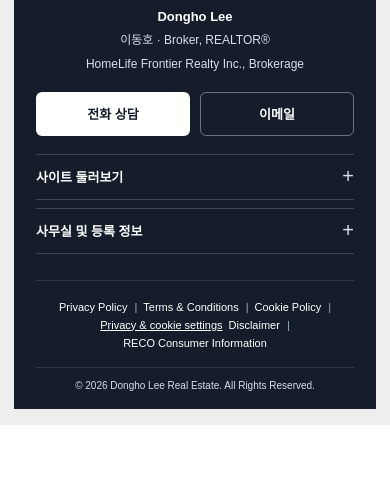
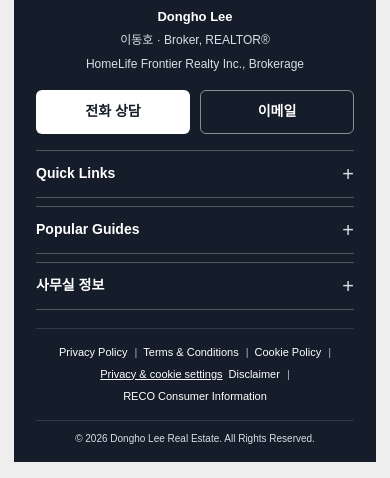
Before and after one commit to swaylymusic/donghotheagent-static, an Astro site: page /about/ in a window 390 px wide. Shown: the part 7389-7867 px from the top of the page. Before the commit the page ends 7814 px from the top, so only its background shows below. Built offline with nearby package versions, Linux system fonts and the light colour scheme; Astro itself is replaced by a stand-in of ours.

Commit message:
Refine mobile footer accordions

```diff
--- a/public/styles/global.css
+++ b/public/styles/global.css
@@ -560,6 +560,31 @@ main{min-height:60vh;}
   .updates-copy h1{font-size:42px;}
 }
 
+@media (max-width: 600px){
+  .footer-inner{grid-template-columns:1fr;text-align:center;padding:26px 22px 18px;gap:16px;}
+  .footer-brand,.footer-contact,.footer-link-groups nav{align-items:center;text-align:center;}
+  .footer-brand img{margin-left:auto;margin-right:auto;}
+  .footer-link-groups,.footer-contact{display:none;}
+  .footer-mobile-actions{display:grid;grid-template-columns:1fr 1fr;gap:10px;}
+  .footer-mobile-actions a{display:flex;align-items:center;justify-content:center;min-height:44px;padding:10px 12px;border:1px solid rgba(255,255,255,.5);border-radius:6px;background:transparent!important;color:#fff!important;font-size:14px;font-weight:700;line-height:1.2;}
+  .footer-mobile-actions a:first-child{background:#fff!important;color:var(--deep)!important;}
+  .footer-mobile-details{display:grid;gap:8px;text-align:left;}
+  .footer-mobile-details details{border-top:1px solid rgba(255,255,255,.26);border-bottom:1px solid rgba(255,255,255,.26);}
+  .footer-mobile-details summary{display:flex;align-items:center;justify-content:space-between;min-height:46px;cursor:pointer;color:#fff!important;font-size:14px;font-weight:700;line-height:1.2;list-style:none;}
+  .footer-mobile-details summary::-webkit-details-marker{display:none;}
+  .footer-mobile-details summary::after{content:"+";font-size:20px;font-weight:400;color:#d5e1ea;}
+  .footer-mobile-details details[open] summary::after{content:"−";}
+  .footer-mobile-links{display:grid;grid-template-columns:1fr 1fr;gap:10px 14px;padding:4px 0 16px;}
+  .footer-mobile-links a{color:#fff!important;font-size:13px;line-height:1.4;font-weight:400;}
+  .footer-mobile-office{display:grid;gap:9px;padding:4px 0 16px;}
+  .footer-mobile-office p{display:grid;grid-template-columns:62px minmax(0,1fr);gap:8px;margin:0;color:#fff!important;font-size:13px;line-height:1.45;}
+  .footer-mobile-office span{color:#d5e1ea;}
+  .footer-mobile-office a{color:#fff!important;overflow-wrap:anywhere;}
+  .legal-nav{gap:6px;margin-top:2px;padding-top:16px;}
+  .legal-nav a,.legal-link-button{font-size:12px;line-height:1.45;}
+  .legal-nav a:not(:last-child)::after{padding-left:7px;}
+}
+
 @media (max-width: 480px){
   .header-inner{padding-left:14px;padding-right:14px;}
   .brand-lockup img{width:82px;}
@@ -587,25 +612,6 @@ main{min-height:60vh;}
   .contact-form-intro h2{font-size:24px;}
   .choice-row label{min-height:44px;font-size:13px;padding:10px 12px;}
   .form-footer .button{width:100%;}
-  .footer-inner{grid-template-columns:1fr;text-align:center;padding:26px 22px 18px;gap:18px;}
-  .footer-brand,.footer-contact,.footer-link-groups nav{align-items:center;text-align:center;}
-  .footer-brand img{margin-left:auto;margin-right:auto;}
-  .footer-link-groups,.footer-contact{display:none;}
-  .footer-mobile-actions{display:grid;grid-template-columns:1fr 1fr;gap:10px;}
-  .footer-mobile-actions a{display:flex;align-items:center;justify-content:center;min-height:44px;padding:10px 12px;border:1px solid rgba(255,255,255,.38);border-radius:6px;color:#fff;font-size:13px;font-weight:700;}
-  .footer-mobile-actions a:first-child{background:#fff;color:var(--deep);}
-  .footer-mobile-details{display:grid;gap:8px;text-align:left;}
-  .footer-mobile-details details{border-top:1px solid rgba(255,255,255,.18);border-bottom:1px solid rgba(255,255,255,.18);}
-  .footer-mobile-details summary{display:flex;align-items:center;justify-content:space-between;min-height:44px;cursor:pointer;color:#fff;font-size:13px;font-weight:700;list-style:none;}
-  .footer-mobile-details summary::-webkit-details-marker{display:none;}
-  .footer-mobile-details summary::after{content:"+";font-size:20px;font-weight:400;color:#d5e1ea;}
-  .footer-mobile-details details[open] summary::after{content:"−";}
-  .footer-mobile-links{display:grid;grid-template-columns:1fr 1fr;gap:10px 14px;padding:4px 0 16px;}
-  .footer-mobile-links a{color:#fff;font-size:12px;line-height:1.35;}
-  .footer-mobile-office{display:grid;gap:8px;padding:4px 0 16px;}
-  .footer-mobile-office p{display:grid;grid-template-columns:58px minmax(0,1fr);gap:8px;margin:0;color:#fff;font-size:12px;line-height:1.45;}
-  .footer-mobile-office span{color:#d5e1ea;}
-  .footer-mobile-office a{color:#fff;overflow-wrap:anywhere;}
   .blog-hero h1,.blog-article-header h1{font-size:29px;}
   .featured-post-card h2{font-size:24px;}
   .compact-post-card h2,.compact-post-card h3{font-size:20px;}
--- a/src/layouts/BaseLayout.astro
+++ b/src/layouts/BaseLayout.astro
@@ -190,12 +190,19 @@ const gaMeasurementId = "G-H1TPFXTMXJ";
         </div>
         <div class="footer-mobile-details">
           <details>
-            <summary>사이트 둘러보기</summary>
+            <summary>Quick Links</summary>
             <div class="footer-mobile-links">
               <a href="/about/">About Dongho Lee</a>
               <a href="/services/">Services</a>
               <a href="/blog/">Latest Articles</a>
               <a href="/updates/">Free Email Updates</a>
+              <a href="/contact/">Contact</a>
+              <a href="https://dongholee.ca/" target="_blank" rel="noopener noreferrer">Dongho Lee Personal Site</a>
+            </div>
+          </details>
+          <details>
+            <summary>Popular Guides</summary>
+            <div class="footer-mobile-links">
               <a href="/category/market/">Market Updates</a>
               <a href="/category/buying-selling/">Buying &amp; Selling</a>
               <a href="/category/newcomer/">Newcomer Guides</a>
@@ -203,7 +210,7 @@ const gaMeasurementId = "G-H1TPFXTMXJ";
             </div>
           </details>
           <details>
-            <summary>사무실 및 등록 정보</summary>
+            <summary>사무실 정보</summary>
             <div class="footer-mobile-office">
               <p><span>Office</span> <a href="tel:4162188800">416-218-8800</a></p>
               <p><span>Fax</span> 416-218-8807</p>
```
